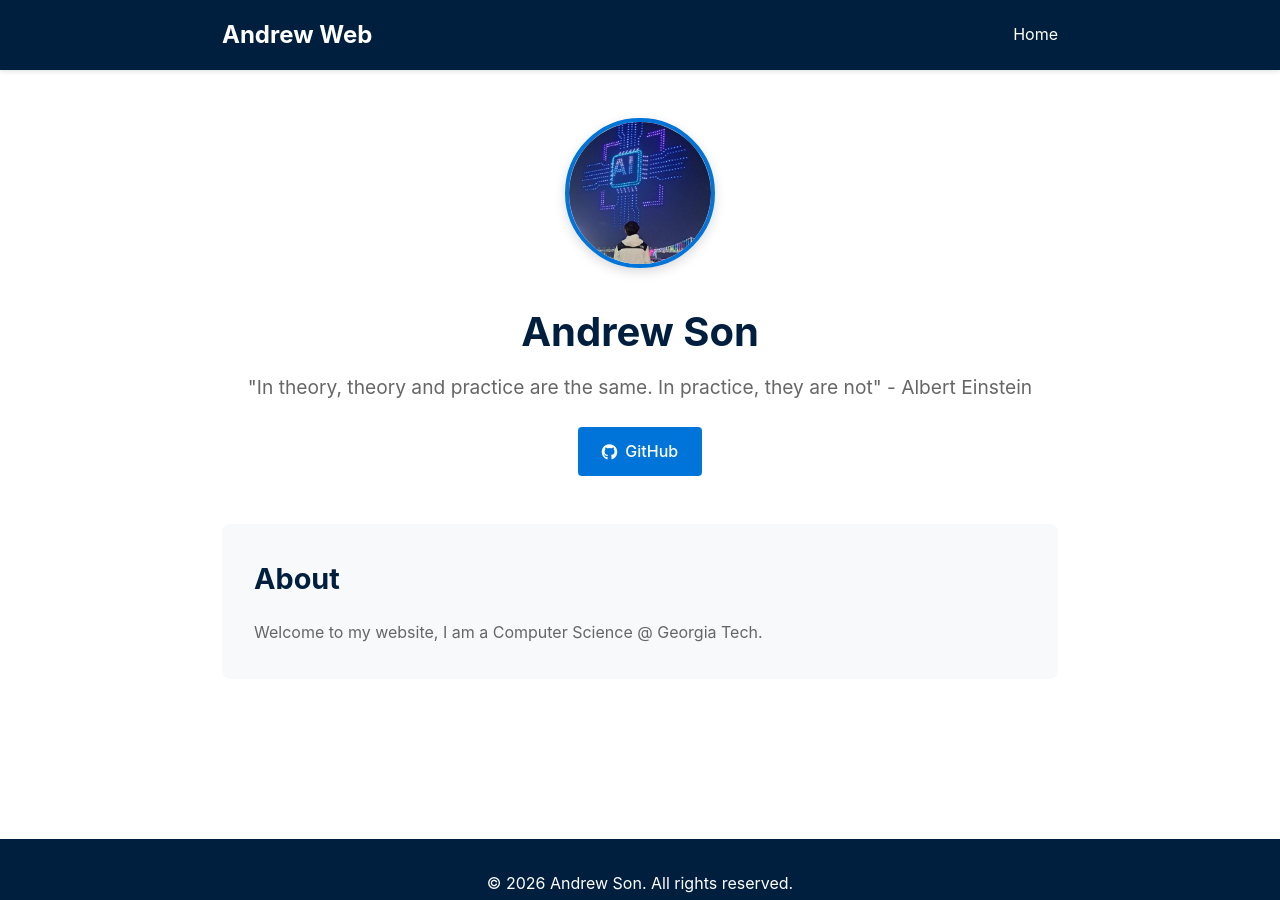
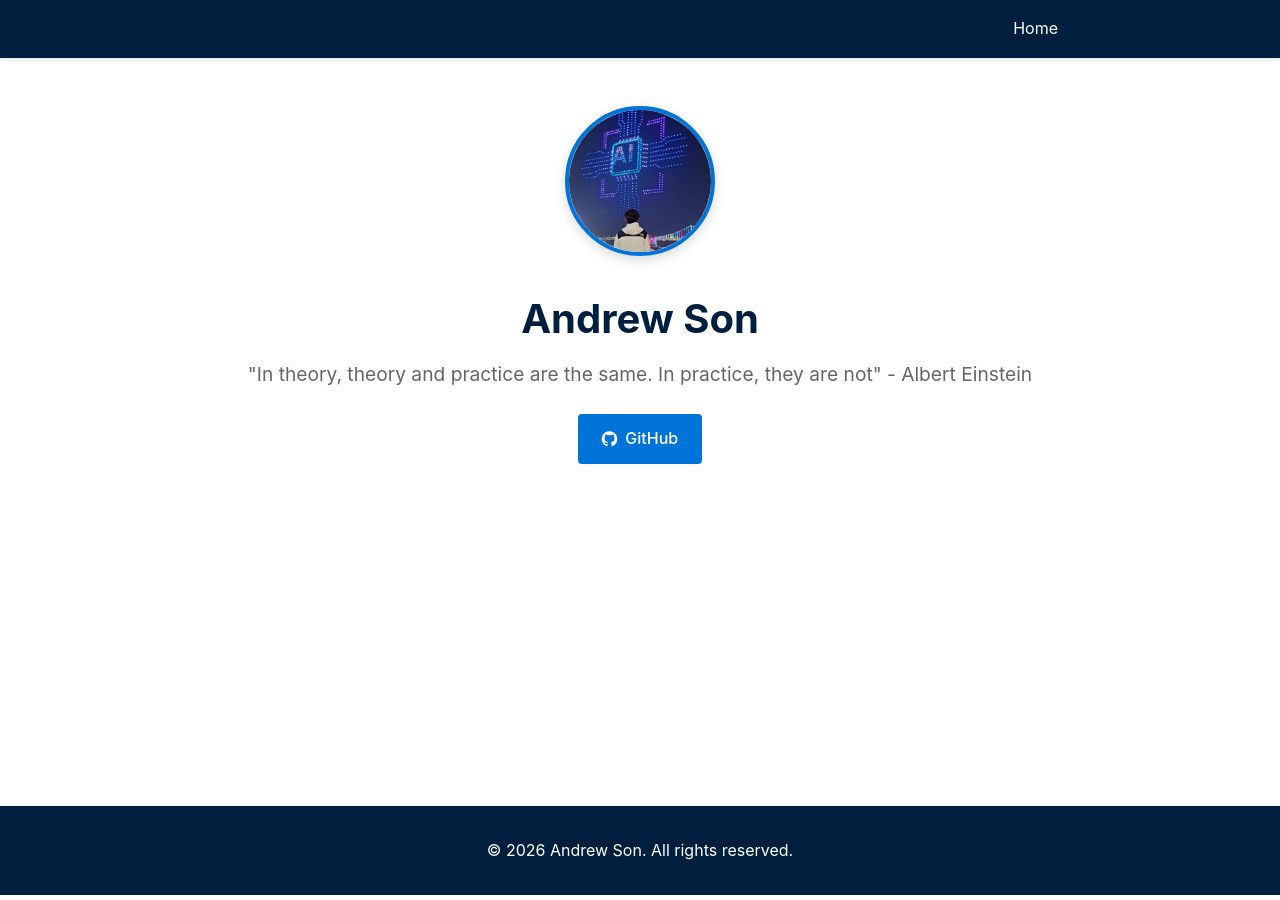
Before and after one commit to Andrew20241/Andrew20241.github.io, a Jekyll site: the page built from index.md, in a window 1280 px wide and 900 px high. Built offline with Jekyll 4.4.1, drawn with Linux system fonts in a browser that asks for light colours.

Commit message:
quick update

```diff
--- a/_config.yml
+++ b/_config.yml
@@ -1,4 +1,4 @@
-title: News Blog
+title: Andrew Son
 description: Personal Website
 author: Andrew
 email:
--- a/_layouts/default.html
+++ b/_layouts/default.html
@@ -11,7 +11,6 @@
 <body>
     <nav class="navbar">
         <div class="nav-container">
-            <a href="{{ '/' | relative_url }}" class="nav-brand">{{ "Andrew Web" }}</a>
             <ul class="nav-menu">
                 <li><a href="{{ '/' | relative_url }}">Home</a></li>
             </ul>
--- a/assets/css/style.css
+++ b/assets/css/style.css
@@ -47,20 +47,8 @@ body {
     margin: 0 auto;
     padding: 0 2rem;
     display: flex;
-    justify-content: space-between;
+    justify-content: flex-end;
     align-items: center;
-}
-
-.nav-brand {
-    font-size: 1.5rem;
-    font-weight: bold;
-    color: white;
-    text-decoration: none;
-    transition: var(--transition);
-}
-
-.nav-brand:hover {
-    color: var(--secondary-color);
 }
 
 .nav-menu {
--- a/index.md
+++ b/index.md
@@ -19,9 +19,4 @@ title: Home
       {% endif %}
     </div>
   </div>
-
-  <div class="about-section">
-    <h2>About</h2>
-    <p>Welcome to my website, I am a Computer Science @ Georgia Tech.</p>
-  </div>
 </div>
```
